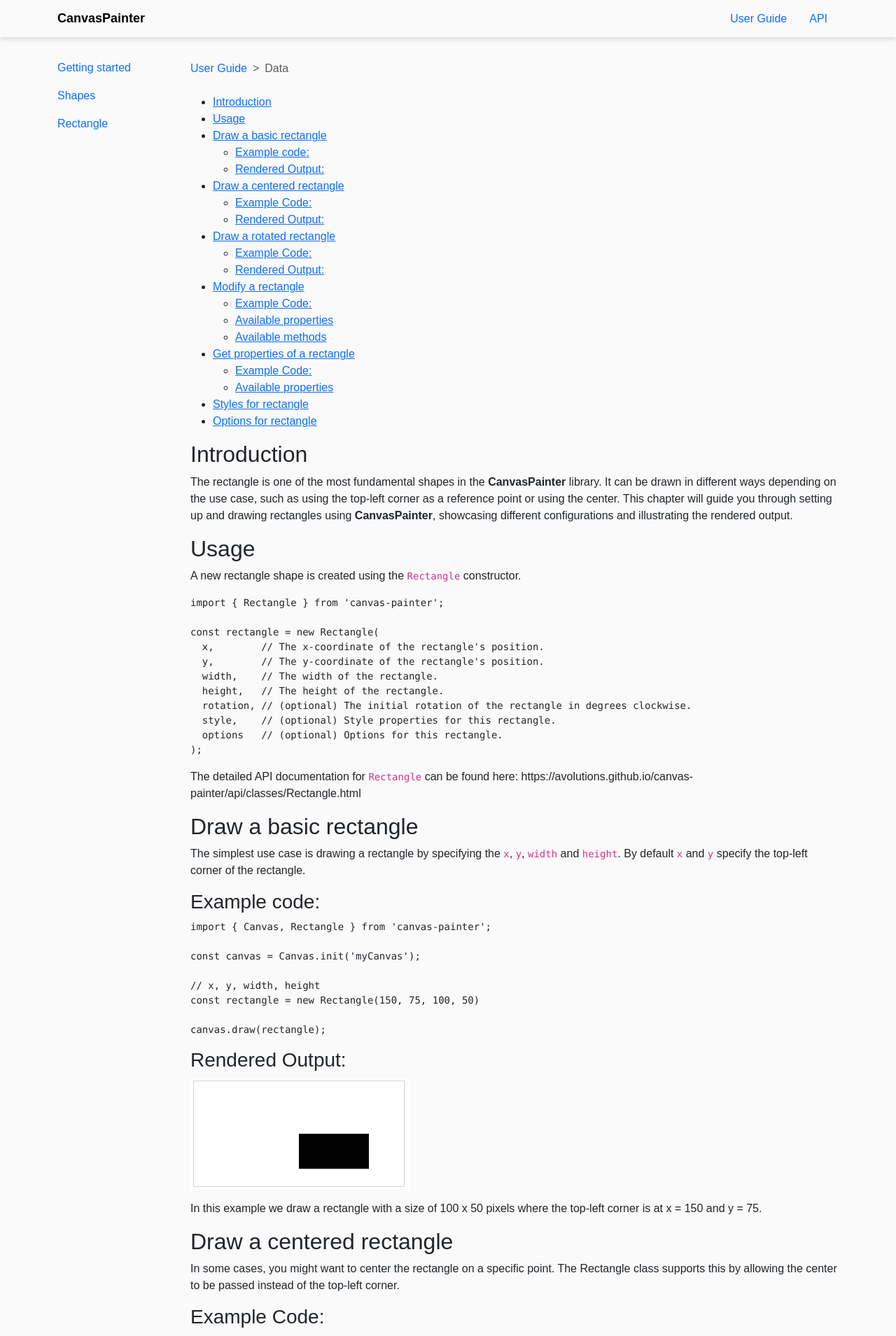
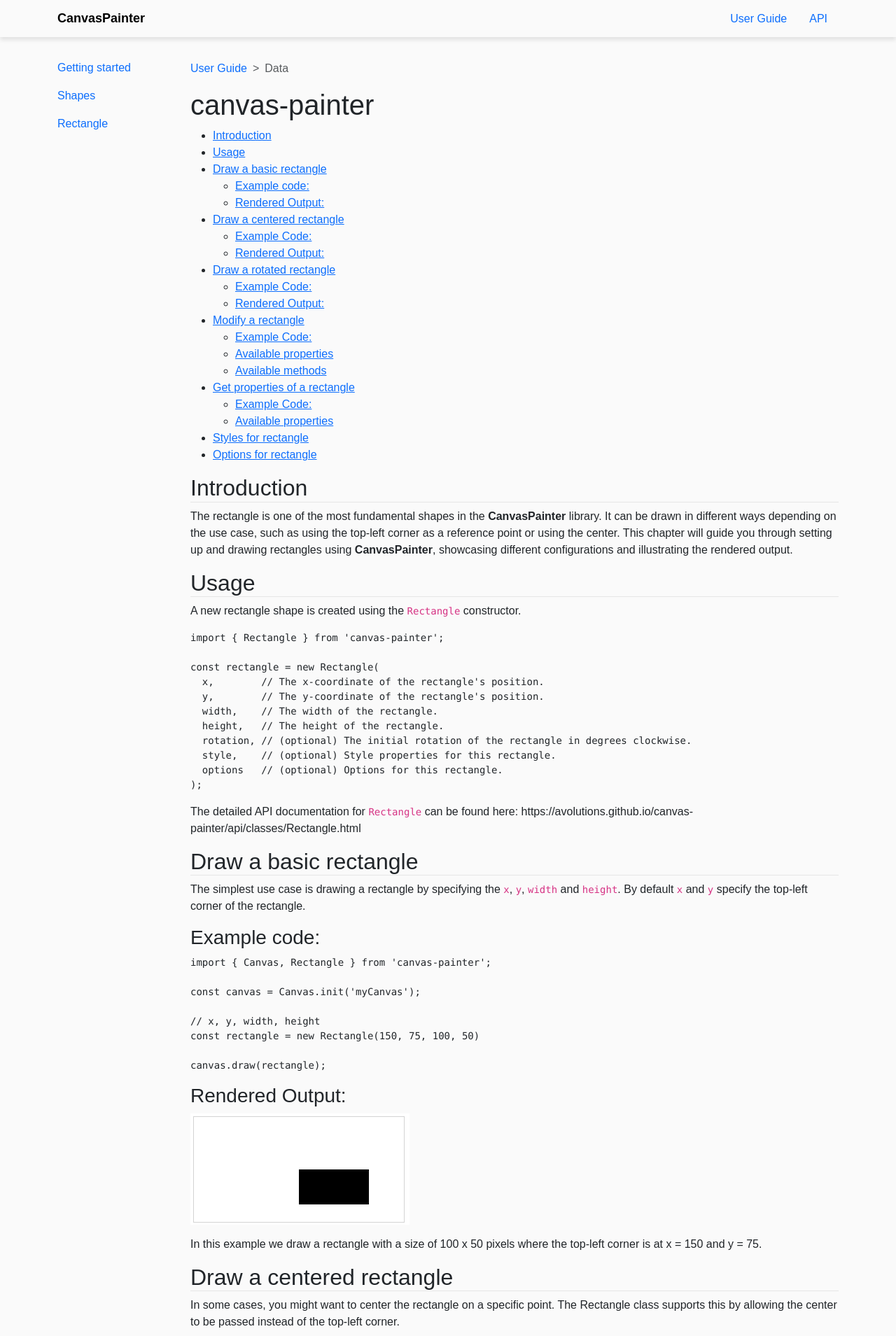
Before and after one commit to avolutions/canvas-painter, a Jekyll site: the page built from docs/rectangle.md, in a window 1280 px wide. Shown: the top 1909 px of the page at 70% size. Built offline with Jekyll 4.4.1, drawn with Linux system fonts in a browser that asks for light colours; our own code applies the rules of GitHub Pages for plain Markdown files.

Commit message:
Add div for content

```diff
--- a/docs/_layouts/default.html
+++ b/docs/_layouts/default.html
@@ -40,6 +40,10 @@
 
     .breadcrumb-item a {
       text-decoration: none;
+    }
+
+    main h2 {
+      border-bottom: 1px solid #e6e6e6;
     }
   </style>
 </head>
@@ -85,8 +89,10 @@
             <li class="breadcrumb-item active" aria-current="page">Data</li>
           </ol>
         </nav>
-        <h1>{{ page.title }}</h1>
-        {{ content }}
+        <h1>{{ site.title }}</h1>
+        <div class="content">
+          {{ content }}
+        </div>
       </div>
     </div>
   </main>
```
